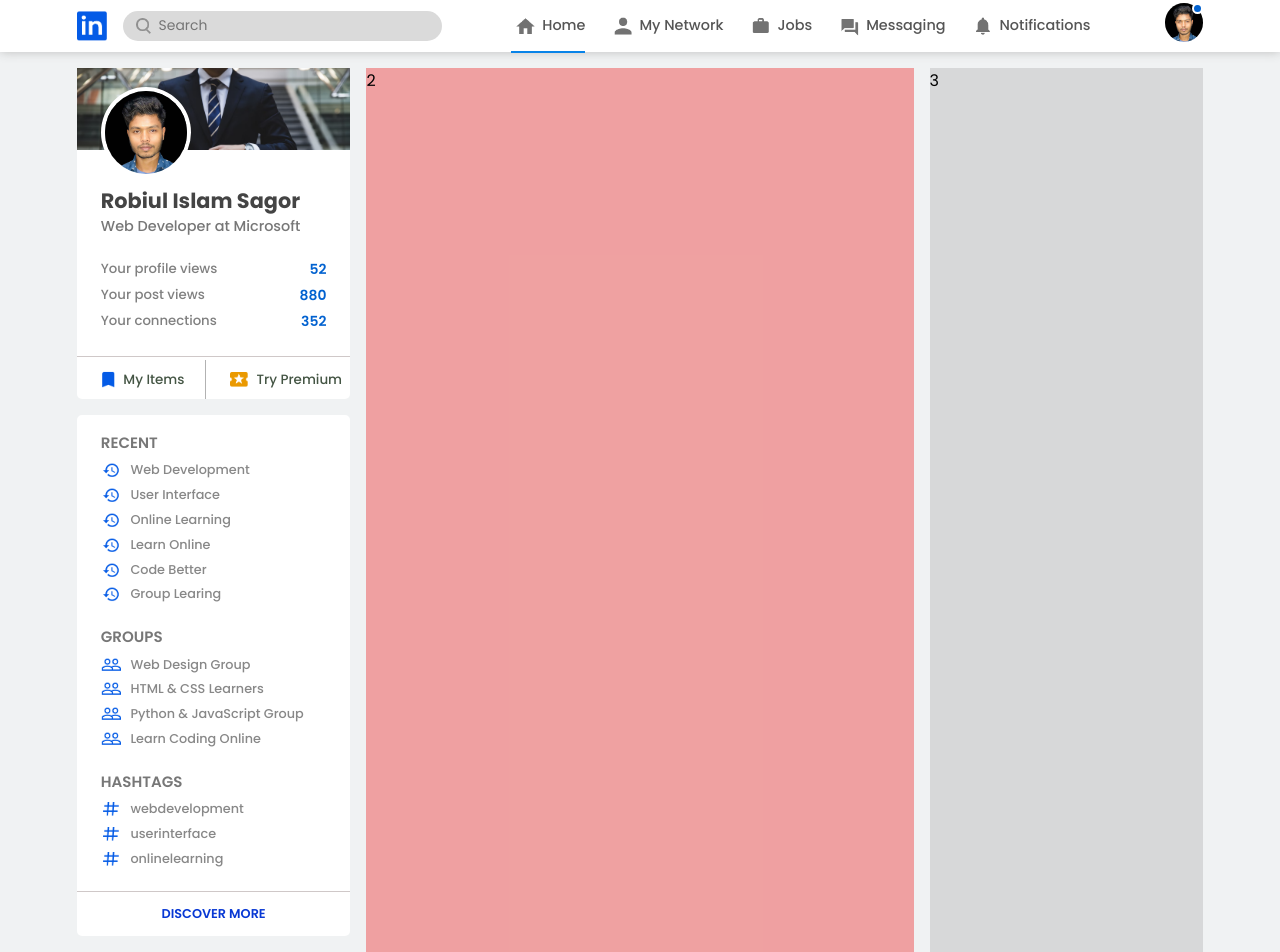
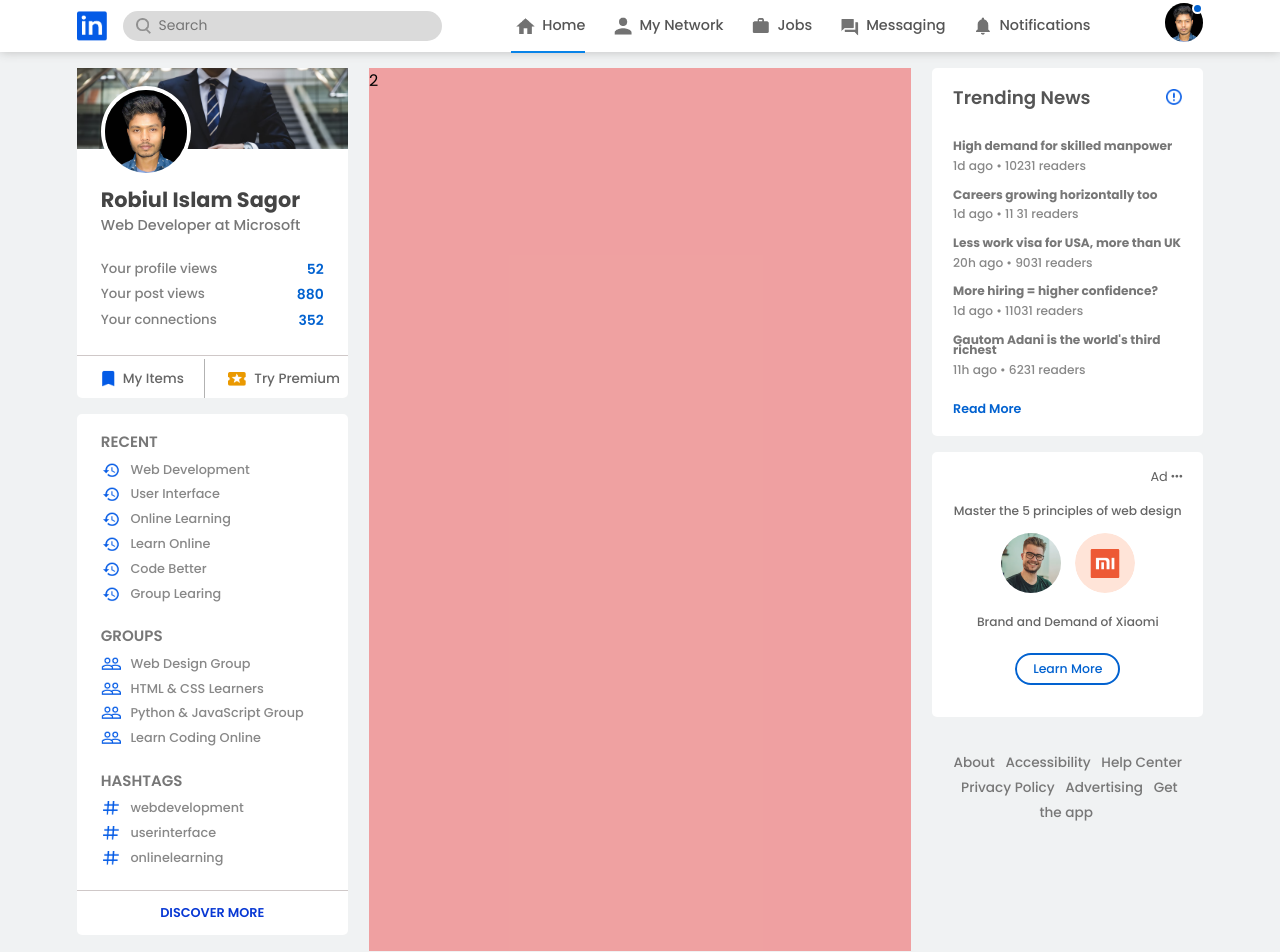
Before and after one commit to robiulsagor/linkedin-clone, a plain HTML site: page index.html in a window 1280 px wide. Drawn offline with Linux system fonts and the light colour scheme.

Commit message:
right side done

```diff
--- a/index.html
+++ b/index.html
@@ -7,6 +7,9 @@
     <meta name="viewport" content="width=device-width, initial-scale=1.0">
     <title>LinkedIn</title>
     <link rel="stylesheet" href="./style.css">
+    <link rel="stylesheet" href="https://cdnjs.cloudflare.com/ajax/libs/font-awesome/6.4.0/css/all.min.css"
+        integrity="sha512-iecdLmaskl7CVkqkXNQ/ZH/XLlvWZOJyj7Yy7tcenmpD1ypASozpmT/E0iPtmFIB46ZmdtAc9eNBvH0H/ZpiBw=="
+        crossorigin="anonymous" referrerpolicy="no-referrer" />
 </head>
 
 <body>
@@ -199,10 +202,77 @@
 
 
         </div>
-
+        <!-- left part ends here -->
 
         <div class="center">2</div>
-        <div class="right">3</div>
+
+        <div class="right">
+
+            <div class="section">
+                <div class="inner">
+                    <div class="flex j-between ai-center">
+                        <p class="header-txt-2">Trending News</p>
+                        <img src="./images/more.png" class="section-header-img" alt="">
+                    </div>
+
+                    <div class="news-container">
+                        <div class="news">
+                            <p>High demand for skilled manpower</p>
+                            <span>1d ago • 10231 readers </span>
+                        </div>
+                        <div class="news">
+                            <p>Careers growing horizontally too</p>
+                            <span>1d ago • 11 31 readers </span>
+                        </div>
+                        <div class="news">
+                            <p>Less work visa for USA, more than UK</p>
+                            <span>20h ago • 9031 readers </span>
+                        </div>
+                        <div class="news">
+                            <p>More hiring = higher confidence?</p>
+                            <span>1d ago • 11031 readers </span>
+                        </div>
+                        <div class="news">
+                            <p>Gautom Adani is the world's third richest</p>
+                            <span>11h ago • 6231 readers </span>
+                        </div>
+                    </div>
+
+                    <div class="more-btn">
+                        <a href="#">Read More</a>
+                    </div>
+                </div>
+            </div>
+            <!-- section 1 ends -->
+
+            <div class="section">
+                <div class="inner">
+
+                    <div class="ad-top-right">
+                        <span>Ad <i class="fa-solid fa-ellipsis" style="color: #666"></i></span>
+                    </div>
+
+                    <div class="adv-main flex">
+                        <p>Master the 5 principles of web design</p>
+                        <div class="imgs">
+                            <img src="./images/user-1.png" alt="">
+                            <img src="./images/mi-logo.png" alt="">
+                        </div>
+                        <p>Brand and Demand of Xiaomi</p>
+                        <button type="button" class="adv-btn">Learn More</button>
+                    </div>
+                </div>
+            </div>
+
+            <div class="footer-links">
+                <a href="#">About</a>
+                <a href="#">Accessibility</a>
+                <a href="#">Help Center</a>
+                <a href="#">Privacy Policy</a>
+                <a href="#">Advertising</a>
+                <a href="#">Get the app</a>
+            </div>
+        </div>
     </div>
 </body>
 
--- a/style.css
+++ b/style.css
@@ -17,6 +17,12 @@ ul {
 .header-txt {
     color: #444;
     font-size: 1.3rem;
+}
+
+.header-txt-2 {
+    color: #555;
+    font-size: 1.14rem;
+    font-weight: 600;
 }
 
 
@@ -40,7 +46,9 @@ ul {
     justify-content: space-between;
 }
 
-
+.ai-center {
+    align-items: center;
+}
 
 .container {
     width: 88%;
@@ -174,15 +182,11 @@ nav {
 .main {
     margin-top: 1rem;
     display: flex;
-    gap: 1rem;
+    gap: 1.34rem;
 }
 
 .left, .right {
     flex: 1.5;
-}
-
-.right {
-    background: #0000001b;
 }
 
 .center {
@@ -243,7 +247,7 @@ nav {
     gap: .5rem;
     align-items: center;
     font-size: .84rem;
-    color: #454;
+    color: #666;
     padding: .5rem 0;
     font-weight: 500;
 }
@@ -297,3 +301,121 @@ hr {
 .s-1 {
     padding: 1rem 0 0;
 }
+
+.inner {
+    padding: 1rem 1.3rem;
+}
+
+.section-header-img {
+    width: 16px !important;
+}
+
+.news-container {
+    padding: 1.9rem 0 .9rem;
+}
+
+.news p {
+    color: #777;
+    font-size: .76rem;
+    font-weight: 700;
+    line-height: .66rem;
+
+}
+
+.news span {
+    font-size: .76rem;
+    color: #888;
+    font-weight: 500;
+}
+
+.news {
+    margin-bottom: .8rem;
+}
+
+.news:last-child {
+    margin-bottom: 0rem;
+}
+
+.more-btn a {
+    color: #0262d0;
+    font-size: .79rem;
+    font-weight: 600;
+    text-decoration: none;
+}
+
+.more-btn a:hover {
+    text-decoration: underline;
+}
+
+.ad-top-right {
+    text-align: right;
+    color: #606060;
+    font-size: .8rem;
+}
+
+.adv-main {
+    text-align: center;
+    flex-direction: column;
+    gap: .8rem;
+    justify-content: space-between;
+    align-items: center;
+    padding: 1rem 0;
+}
+
+.imgs img {
+    width: 60px;
+    border-radius: 50%;
+}
+
+.imgs img:last-child {
+    margin-left: .6rem;
+}
+
+.adv-main p {
+    font-size: .76rem;
+    color: #666;
+    font-weight: 500;
+}
+
+.adv-main p:last-child {
+    font-size: .78rem;
+    color: #666;
+    font-weight: 700;
+}
+
+.adv-btn {
+    outline: none;
+    border: 2px solid #0262d0;
+    color: #0262d0;
+    border-radius: 18px;
+    padding: .3rem 1rem;
+    font-family: inherit;
+    font-weight: 500;
+    font-size: .78rem;
+    margin-top: .6rem;
+    background: transparent;
+    transition: .3s;
+    cursor: pointer;
+}
+
+.adv-btn:hover {
+    color: #fff;
+    background: #0262d0;
+}
+
+.footer-links {
+    padding: 1rem;
+    text-align: center;
+    /* display: grid;
+    grid-template-columns: repeat(3, 1fr);
+    grid-template-rows: repeat(2, 1fr);
+    gap: 1rem .5rem; */
+}
+
+.footer-links a {
+    text-decoration: none;
+    color: #777;
+    font-size: .85rem;
+    padding: 2rem .2rem;
+    font-weight: 500;
+}
```
